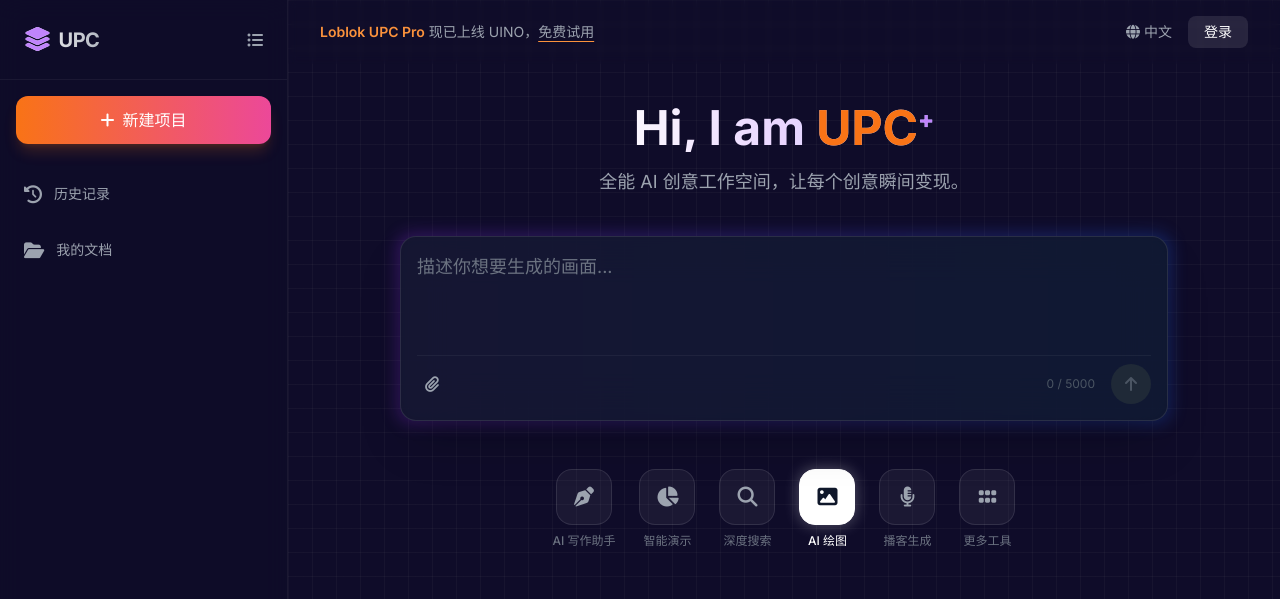
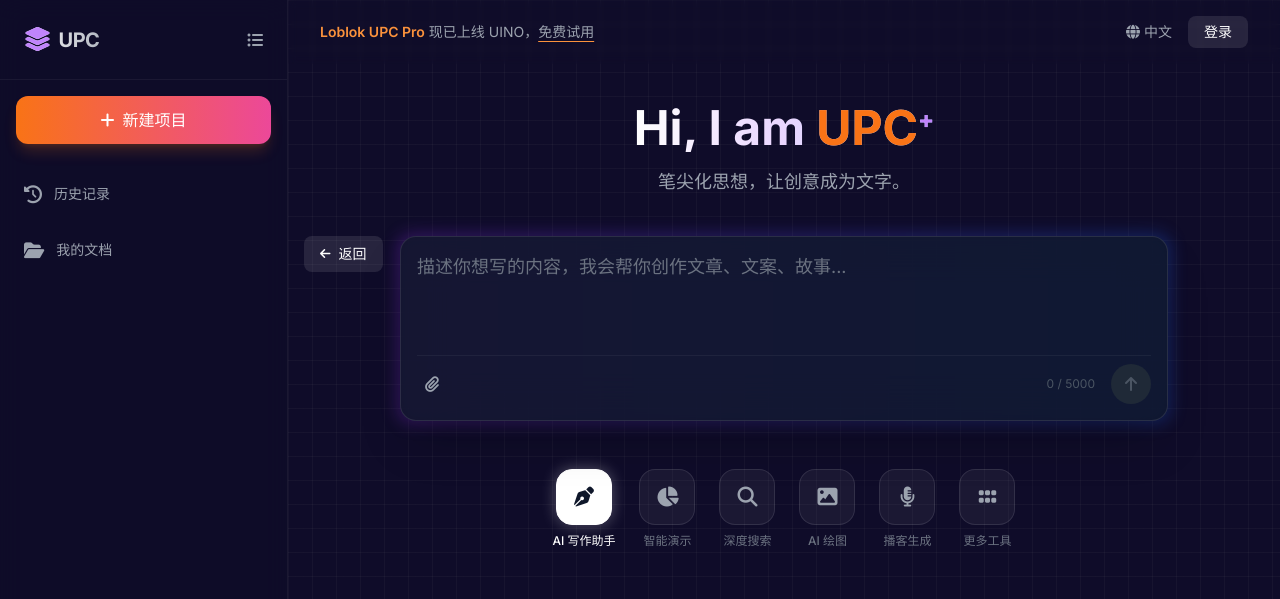
Before and after one commit to loblok-r/upc-frontend, a React (Vite) app: page /work in a window 1280 px wide. Both pictures are taken after a click on the element "AI 写作助手". Shown: the top 599 px of the page. Built offline with nearby package versions, Linux system fonts and the light colour scheme; no server answers.

Commit message:
MainView修改
MainView修改

```diff
--- a/index.html
+++ b/index.html
@@ -69,7 +69,7 @@
               'pulse-slower': 'pulse 4s cubic-bezier(0.4, 0, 0.6, 1) infinite',
               'float': 'float 6s ease-in-out infinite',
               'marquee': 'marquee 25s linear infinite',
-              'marquee-slow': 'marquee 40s linear infinite',
+              'marquee-slow': 'marquee 15s linear infinite',
               'pulse-glow': 'pulse-glow 4s ease-in-out infinite',
               'shine': 'shine 2s linear infinite',
             },
@@ -185,7 +185,7 @@
       .animate-pulse-slower { animation: pulse-slow 4s cubic-bezier(0.4, 0, 0.6, 1) infinite; }
       .animate-pulse-glow { animation: pulse-glow 4s ease-in-out infinite; }
       .animate-marquee { animation: marquee 25s linear infinite; }
-      .animate-marquee-slow { animation: marquee-slow 40s linear infinite; }
+      .animate-marquee-slow { animation: marquee 15s linear infinite; }
       .animate-shine { animation: shine 2s linear infinite; }
 
       /* ========== 特殊效果类 ========== */
--- a/src/components/lottery/TopTicker.tsx
+++ b/src/components/lottery/TopTicker.tsx
@@ -8,7 +8,7 @@
       <div className="container mx-auto px-4 flex items-center h-full">
         <div className="flex items-center text-xs text-slate-400 font-medium mr-6 shrink-0 z-10 bg-slate-900/80 pr-4">
           <Bell className="w-3.5 h-3.5 mr-2 text-brand-accent" />
-          <span>更多付费权益</span>
+          <span>中奖用户播报</span>
         </div>
 
         {/* Infinite Scrolling Area */}
--- a/src/components/workPage/MainView.tsx
+++ b/src/components/workPage/MainView.tsx
@@ -9,6 +9,7 @@
   const [isGenerating, setIsGenerating] = useState(false);
   const [generatedImage, setGeneratedImage] = useState<string | null>(null);
   const [error, setError] = useState<string | null>(null);
+  const [activeFeature, setActiveFeature] = useState<string | null>(null); // 当前激活的功能
 
   // 新增：参考图（本地上传）
   const [referenceImage, setReferenceImage] = useState<File | null>(null);
@@ -79,13 +80,39 @@
   };
 
   const features = [
-    { icon: 'fa-solid fa-pen-nib', label: 'AI 写作助手' },
-    { icon: 'fa-solid fa-chart-pie', label: '智能演示' },
-    { icon: 'fa-solid fa-magnifying-glass', label: '深度搜索' },
-    { icon: 'fa-solid fa-image', label: 'AI 绘图', active: true },
-    { icon: 'fa-solid fa-microphone-lines', label: '播客生成' },
-    { icon: 'fa-solid fa-grip', label: '更多工具' },
+    { id: 'ai-writing', icon: 'fa-solid fa-pen-nib', label: 'AI 写作助手', placeholder: '描述你想写的内容，我会帮你创作文章、文案、故事...', subtitle: '笔尖化思想，让创意成为文字。' },
+    { id: 'smart-presentation', icon: 'fa-solid fa-chart-pie', label: '智能演示', placeholder: '告诉我演示的主题，我会为你生成专业的演示文稿...', subtitle: '数据有声音，让演示更生动有力。' },
+    { id: 'deep-search', icon: 'fa-solid fa-magnifying-glass', label: '深度搜索', placeholder: '输入你想搜索的问题，我会为你深度挖掘答案...', subtitle: '深度探索信息，找到你真正需要的答案。' },
+    { id: 'ai-drawing', icon: 'fa-solid fa-image', label: 'AI 绘图', placeholder: '描述你想要生成的画面...', subtitle: '创作直观视觉呈现，让创意跃然眼前。' },
+    { id: 'podcast', icon: 'fa-solid fa-microphone-lines', label: '播客生成', placeholder: '告诉我播客的主题和风格，我会帮你生成音频内容...', subtitle: '声音承载故事，让你的想法被听见。' },
+    { id: 'more-tools', icon: 'fa-solid fa-grip', label: '更多工具', placeholder: '正在开发更多 AI 功能...', subtitle: '无限可能，尽在你的掌握之中。' },
   ];
+
+  // 获取当前 placeholder
+  const getCurrentPlaceholder = () => {
+    if (!activeFeature) {
+      return '有什么想问的，或者想聊什么话题，都可以提。';
+    }
+    const feature = features.find(f => f.id === activeFeature);
+    return feature?.placeholder || '有什么想问的，或者想聊什么话题，都可以提。';
+  };
+
+  // 获取当前副标题
+  const getCurrentSubtitle = () => {
+    if (!activeFeature) {
+      return '全能 AI 创意工作空间，让每个创意瞬间变现。';
+    }
+    const feature = features.find(f => f.id === activeFeature);
+    return feature?.subtitle || '全能 AI 创意工作空间，让每个创意瞬间变现。';
+  };
+
+  // 点击功能图标
+  const handleFeatureClick = (featureId: string) => {
+    setActiveFeature(featureId);
+    setPrompt(''); // 清空输入
+    setGeneratedImage(null); // 清空已生成的内容
+    setError(null); // 清空错误
+  };
 
   return (
     <div className="flex-1 h-screen overflow-y-auto relative bg-[linear-gradient(to_right,#80808012_1px,transparent_1px),linear-gradient(to_bottom,#80808012_1px,transparent_1px)] bg-[size:24px_24px]">
@@ -114,13 +141,29 @@
           <h1 className="text-5xl font-bold mb-4 bg-clip-text text-transparent bg-gradient-to-r from-white via-purple-200 to-blue-200">
             Hi, I am <span className="text-orange-500">UPC</span><span className="text-purple-400 text-2xl align-top">+</span>
           </h1>
-          <p className="text-lg text-gray-400 max-w-2xl mx-auto">
-            全能 AI 创意工作空间，让每个创意瞬间变现。
+          <p className="text-lg text-gray-400 max-w-2xl mx-auto transition-all duration-300">
+            {getCurrentSubtitle()}
           </p>
         </div>
 
-        {/* Input Area */}
+        {/* Input Area with Return Button */}
         <div className="w-full max-w-3xl relative mb-12 group">
+
+          {/* Return Button - appears when a feature is selected */}
+          {activeFeature && (
+            <button
+              onClick={() => {
+                setActiveFeature(null);
+                setPrompt('');
+                setGeneratedImage(null);
+                setError(null);
+              }}
+              className="absolute -left-24 top-0 px-4 py-2 rounded-lg bg-white/10 hover:bg-white/20 text-white text-sm font-medium transition-all duration-300 flex items-center gap-2 group/return"
+            >
+              <i className="fa-solid fa-arrow-left text-xs group-hover/return:translate-x-[-2px] transition-transform"></i>
+              返回
+            </button>
+          )}
 
           <div className="absolute -inset-1 bg-gradient-to-r from-purple-600 to-blue-600 rounded-2xl blur opacity-25 group-hover:opacity-50 transition duration-1000 group-hover:duration-200"></div>
 
@@ -130,8 +173,11 @@
               ref={textareaRef}
               value={prompt}
               onChange={(e) => setPrompt(e.target.value)}
-              placeholder="描述你想要生成的画面..."
-              className="w-full bg-transparent border-none outline-none text-white text-lg placeholder-gray-500 resize-none min-h-[80px] max-h-[300px]"
+              placeholder={getCurrentPlaceholder()}
+              disabled={activeFeature === 'more-tools'}
+              className={`w-full bg-transparent border-none outline-none text-white text-lg placeholder-gray-500 resize-none min-h-[80px] max-h-[300px] ${
+                activeFeature === 'more-tools' ? 'opacity-50 cursor-not-allowed' : ''
+              }`}
               rows={1}
             />
 
@@ -166,7 +212,12 @@
               <div className="flex gap-2 text-gray-400">
                 <button
                   onClick={handleUploadClick}
-                  className="p-2 hover:bg-white/10 rounded-full transition-colors tooltip"
+                  disabled={activeFeature === 'more-tools'}
+                  className={`p-2 rounded-full transition-colors tooltip ${
+                    activeFeature === 'more-tools'
+                      ? 'opacity-50 cursor-not-allowed'
+                      : 'hover:bg-white/10'
+                  }`}
                   title="上传参考图"
                 >
                   <i className="fa-solid fa-paperclip"></i>
@@ -177,10 +228,12 @@
                 <span className="text-xs text-gray-600">{prompt.length} / 5000</span>
                 <button
                   onClick={handleGenerate}
-                  disabled={isGenerating || !prompt.trim()}
+                  disabled={isGenerating || !prompt.trim() || activeFeature === 'more-tools'}
                   className={`
                     w-10 h-10 rounded-full flex items-center justify-center transition-all
-                    ${prompt.trim() ? 'bg-orange-500 text-white hover:bg-orange-400' : 'bg-gray-800 text-gray-600 cursor-not-allowed'}
+                    ${activeFeature === 'more-tools'
+                      ? 'bg-gray-800 text-gray-600 cursor-not-allowed'
+                      : prompt.trim() ? 'bg-orange-500 text-white hover:bg-orange-400' : 'bg-gray-800 text-gray-600 cursor-not-allowed'}
                     ${isGenerating ? 'animate-spin' : ''}
                   `}
                 >
@@ -197,17 +250,21 @@
 
         {/* Feature Icons */}
         <div className="flex flex-wrap justify-center gap-6 mb-16">
-            {features.map((feature, index) => (
-                <div key={index} className="flex flex-col items-center gap-2 group cursor-pointer">
+            {features.map((feature) => (
+                <div
+                  key={feature.id}
+                  className="flex flex-col items-center gap-2 group cursor-pointer"
+                  onClick={() => handleFeatureClick(feature.id)}
+                >
                     <div className={`
                         w-14 h-14 rounded-2xl flex items-center justify-center text-xl transition-all duration-300 border
-                        ${feature.active
+                        ${activeFeature === feature.id
                             ? 'bg-white text-slate-900 border-white shadow-[0_0_15px_rgba(255,255,255,0.3)]'
                             : 'bg-white/5 border-white/10 text-gray-400 group-hover:bg-white/10 group-hover:scale-105 group-hover:text-white'}
                     `}>
                         <i className={feature.icon}></i>
                     </div>
-                    <span className={`text-xs font-medium transition-colors ${feature.active ? 'text-white' : 'text-gray-500 group-hover:text-gray-300'}`}>
+                    <span className={`text-xs font-medium transition-colors ${activeFeature === feature.id ? 'text-white' : 'text-gray-500 group-hover:text-gray-300'}`}>
                         {feature.label}
                     </span>
                 </div>
```
Also changed, not shown: src/pages/LotteryPage.tsx (+21 -3 lines).
